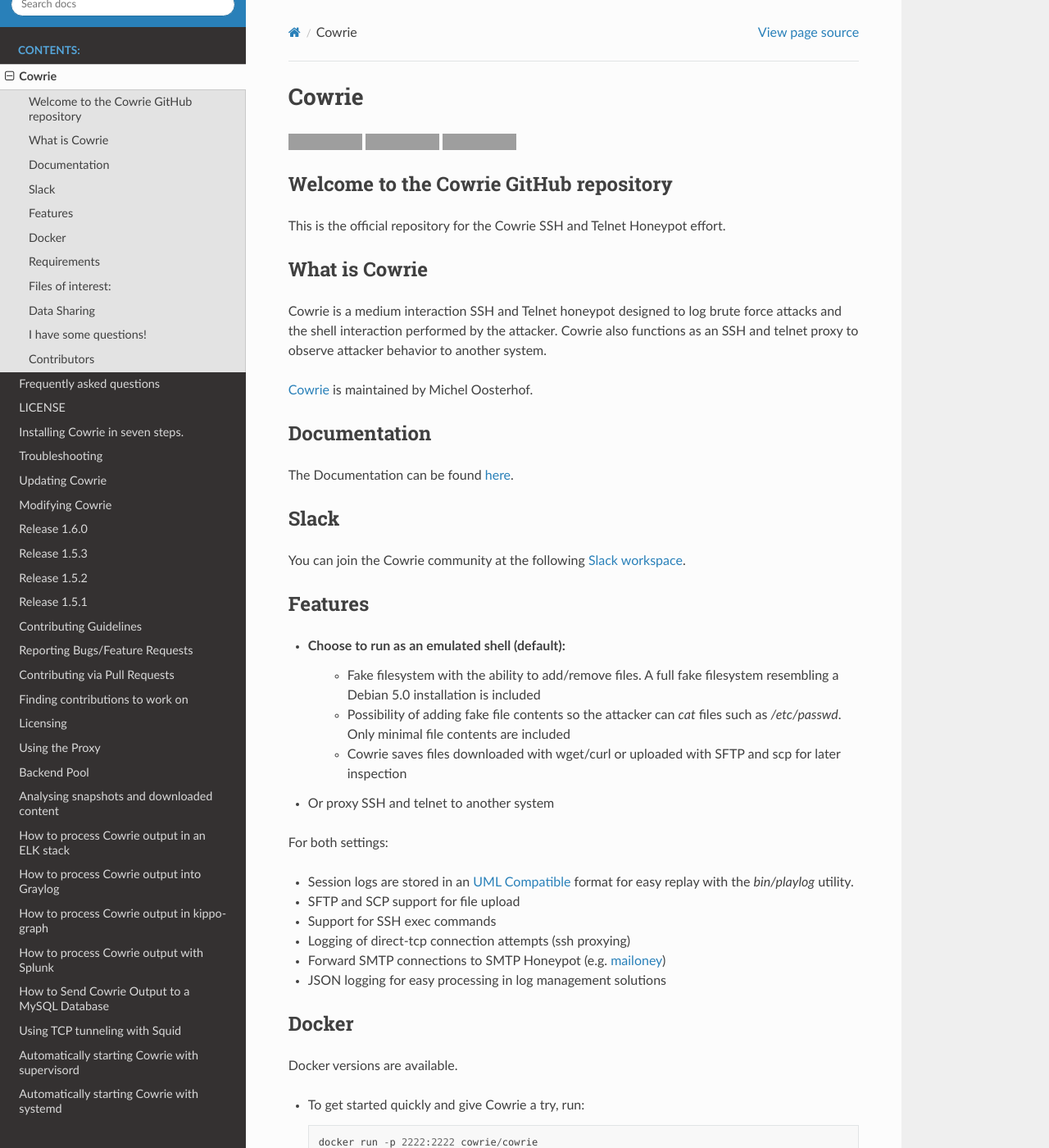
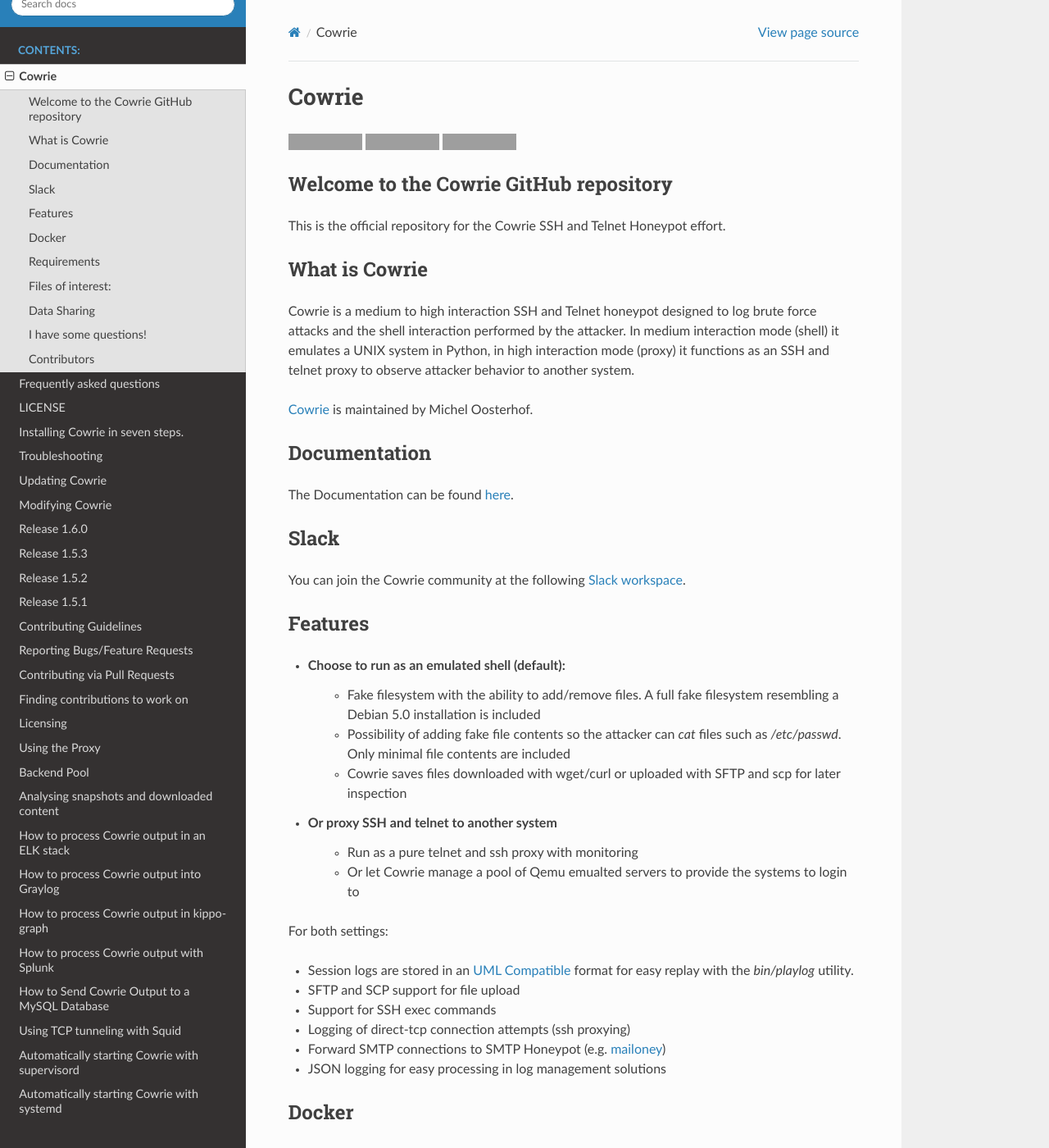
Before and after one commit to cowrie/cowrie, a Sphinx documentation site: the page built from docs/README.rst, in a window 1280 px wide and 1400 px high. Shown: the whole window at 82% size. Built offline with Sphinx 7.4.7 and the Read the Docs theme 2.0.0, drawn with Linux system fonts in a browser that asks for light colours; the version number could not be read and is left out; grey boxes are pictures that could not be loaded.

Commit message:
doc update (#1241)

```diff
--- a/docs/INSTALL.rst
+++ b/docs/INSTALL.rst
@@ -1,6 +1,9 @@
 
 Installing Cowrie in seven steps.
 #################################
+
+This guide describes how to install Cowrie in `shell` mode. For `proxy` mode
+read `PROXY.rst`.
 
 * [Step 1: Install dependencies](#step-1-install-dependencies)
 * [Step 2: Create a user account](#step-2-create-a-user-account)
--- a/docs/README.rst
+++ b/docs/README.rst
@@ -14,10 +14,12 @@ Honeypot effort.
 What is Cowrie
 *****************************************
 
-Cowrie is a medium interaction SSH and Telnet honeypot designed to
-log brute force attacks and the shell interaction performed by the
-attacker. Cowrie also functions as an SSH and telnet proxy to observe
-attacker behavior to another system.
+Cowrie is a medium to high interaction SSH and Telnet honeypot
+designed to log brute force attacks and the shell interaction
+performed by the attacker. In medium interaction mode (shell) it
+emulates a UNIX system in Python, in high interaction mode (proxy)
+it functions as an SSH and telnet proxy to observe attacker behavior
+to another system.
 
 `Cowrie <http://github.com/cowrie/cowrie/>`_ is maintained by Michel Oosterhof.
 
@@ -40,6 +42,8 @@ Features
    * Cowrie saves files downloaded with wget/curl or uploaded with SFTP and scp for later inspection
 
 * Or proxy SSH and telnet to another system
+   * Run as a pure telnet and ssh proxy with monitoring
+   * Or let Cowrie manage a pool of Qemu emualted servers to provide the systems to login to
 
 For both settings:
 
```
